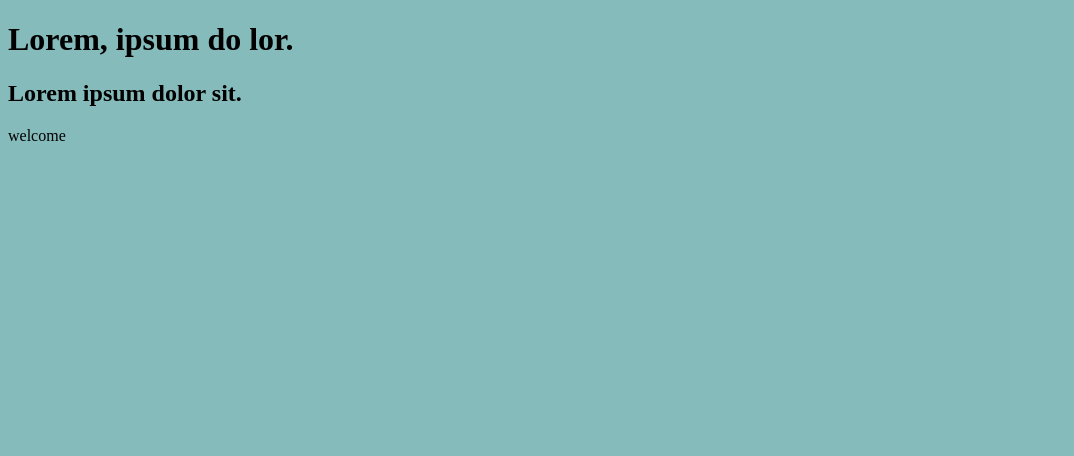
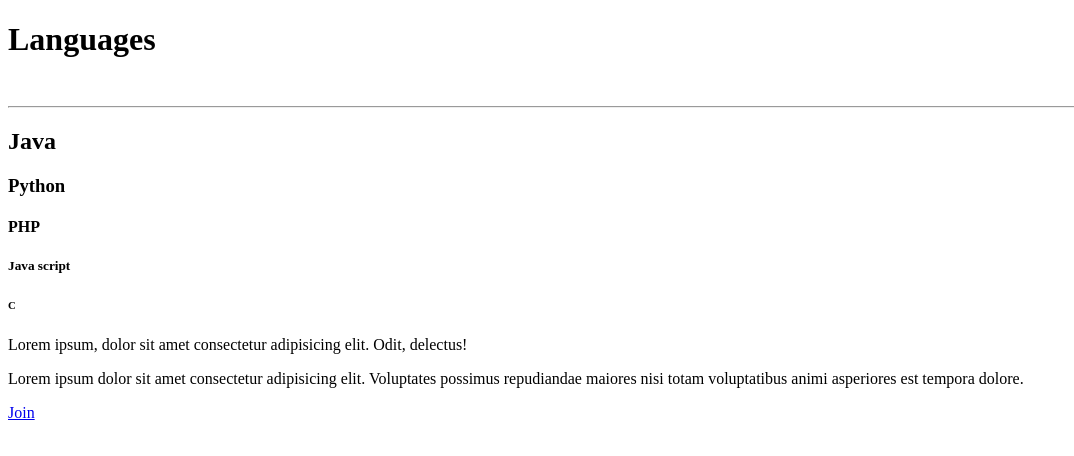
Before and after one commit to kalaiselvan511-ctrl/Frontend-class-notes, a plain HTML site: page index.html in a window 1280 px wide. Shown: the whole page, without its empty margins (0-1074 px from the left). Drawn offline with Linux system fonts and the light colour scheme.

Commit message:
Update index.html

```diff
--- a/index.html
+++ b/index.html
@@ -3,12 +3,19 @@
 <head>
     <meta charset="UTF-8">
     <meta name="viewport" content="width=device-width, initial-scale=1.0">
-    <title>Document</title>
+    <title>Sla </title>
 </head>
-<body style="background-color: rgb(133, 187, 187);">
-<h1>Lorem, ipsum do    lor.</h1>
-<h2>Lorem ipsum dolor sit.</h2>
-<p>welcome</p>
+<body>
+<h1>Languages</h1><br><hr>
+<h2>Java </h2>
+<h3>Python</h3>
+<h4>PHP</h4>
+<h5>Java script</h5>
+<h6>C</h6>
+<p>Lorem ipsum, dolor sit amet consectetur adipisicing elit. Odit, delectus!</p>
+<p>Lorem ipsum dolor sit amet consectetur adipisicing elit. Voluptates possimus repudiandae maiores nisi totam voluptatibus animi asperiores est tempora dolore.</p>
+  <a href="https://www.youtube.com/" target="_blank">Join </a>
+
 
 </body>
 </html>
```
